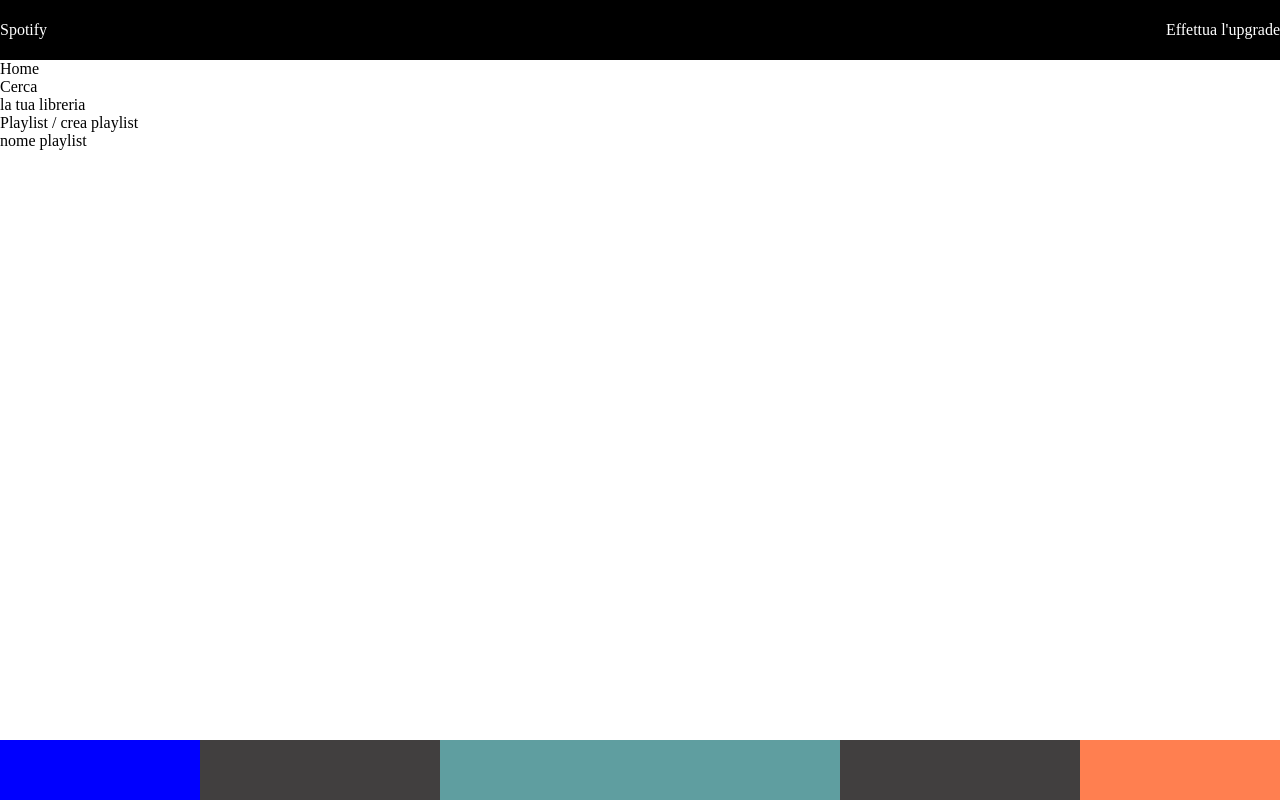
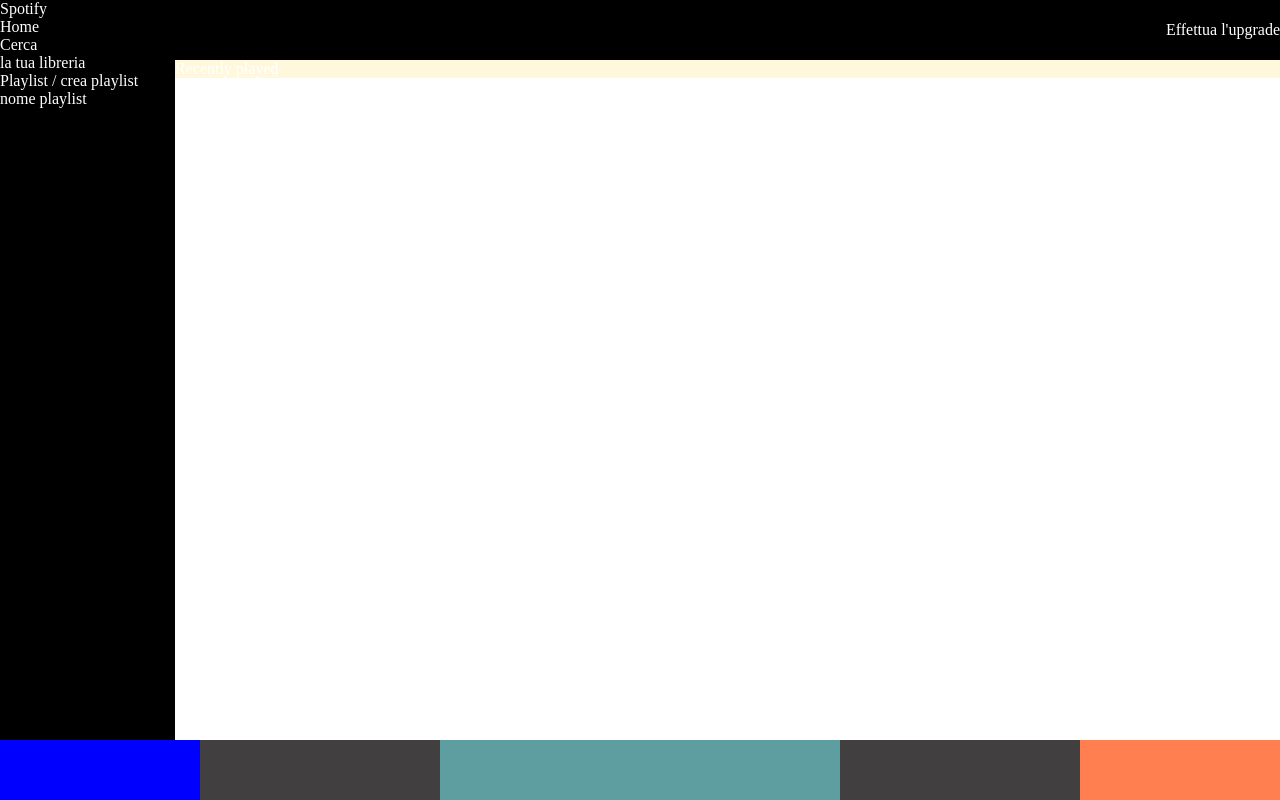
Before and after one commit to Cordovani/html-css-spotifyweb, a plain HTML site: page index.html in a window 1280 px wide. Drawn offline with Linux system fonts and the light colour scheme.

Commit message:
creazione e styling aside

```diff
--- a/index.html
+++ b/index.html
@@ -25,13 +25,13 @@
     <main>
         <!-- top bar -->
         <div class="top-bar">
-            <div>Spotify</div>
             <div>Effettua l'upgrade</div>
         </div>
 
-        <section>
+        <section class="content clearfix">
             <!-- playlist manager -->
             <aside>
+                <div>Spotify</div>
                 <div>
                     <ul>
                         <li>Home</li>
@@ -47,8 +47,8 @@
                 </div>
             </aside>
             <!-- main section -->
-            <section>
-
+            <section class="album">
+                Recently played
             </section>
         </section>
     </main>
--- a/style.css
+++ b/style.css
@@ -3,6 +3,18 @@
     margin: 0px;
     padding: 0px;
     box-sizing: border-box;
+}
+
+/* */
+*{
+    color: white;
+}
+
+/* clearfix */
+clerfix::after{
+    display: table;
+    content: "";
+clear: both;
 }
 
 nav {
@@ -18,11 +30,13 @@ nav {
 
 .top-bar {
     display: flex;
-    justify-content: space-between;
+    justify-content: flex-end;
     background-color: black;
     color: white;
     height: 60px;
     align-items: center;
+    float: right;
+    width: calc( 100% - 175px);
 }
 
 /* nav div {
@@ -43,3 +57,26 @@ nav {
     background-color: coral;
     width: 200px;
 }
+
+.album {
+    background-color: cornsilk;
+    width: calc(100% - 175px);
+    float: right;
+}
+
+/* playlist manager */
+aside {
+        background-color: black;
+        width: 175px;
+        position: fixed; /* fissato a sinistra*/
+        left: 0;
+        bottom: 60px;   /* altezza di nav e sezione top */
+        top: 0px;
+        /* deve rimanere sotto la nav*/
+        z-index: -1;
+}
+
+/* .content {
+    display: flex;
+    align-items: stretch;
+} */
```
